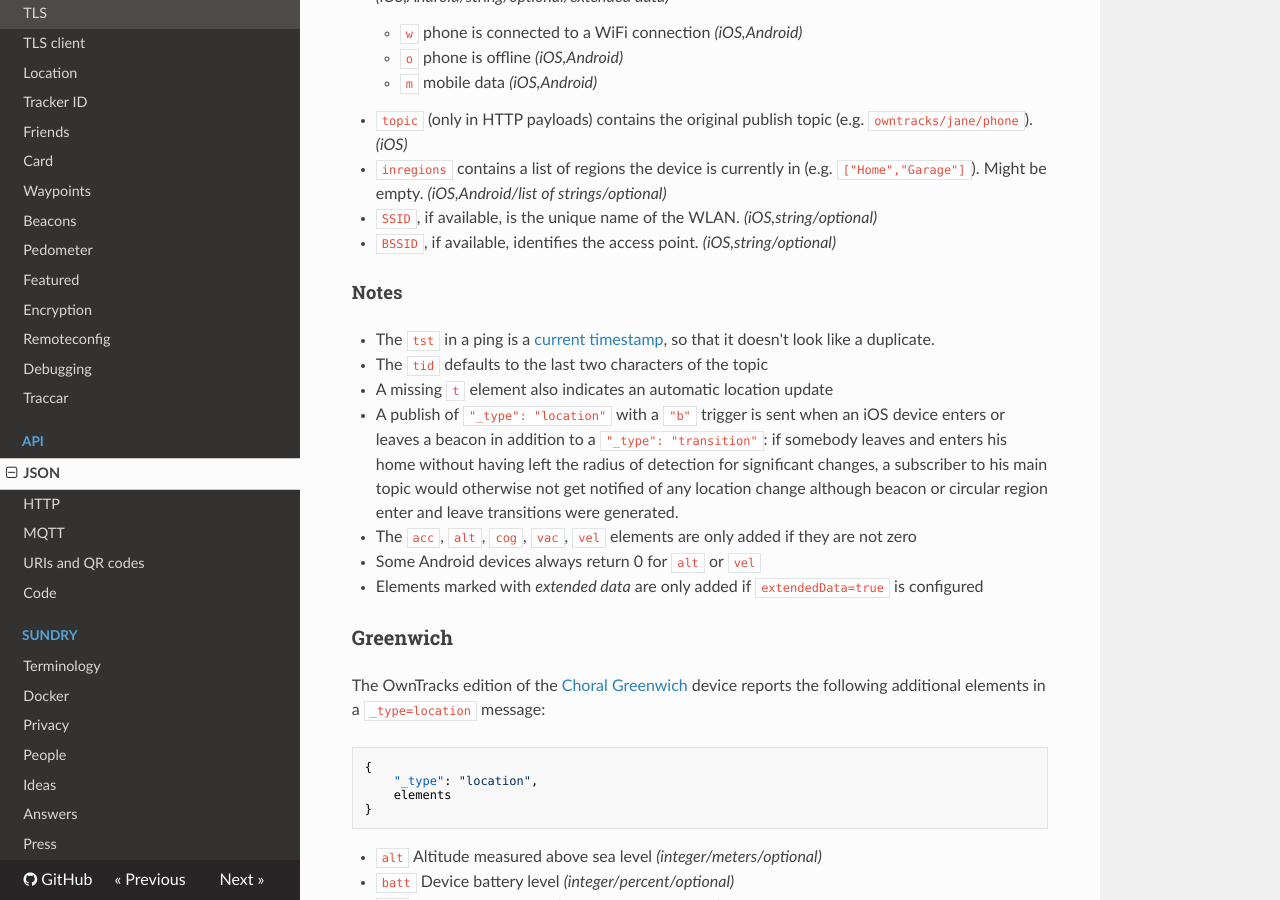
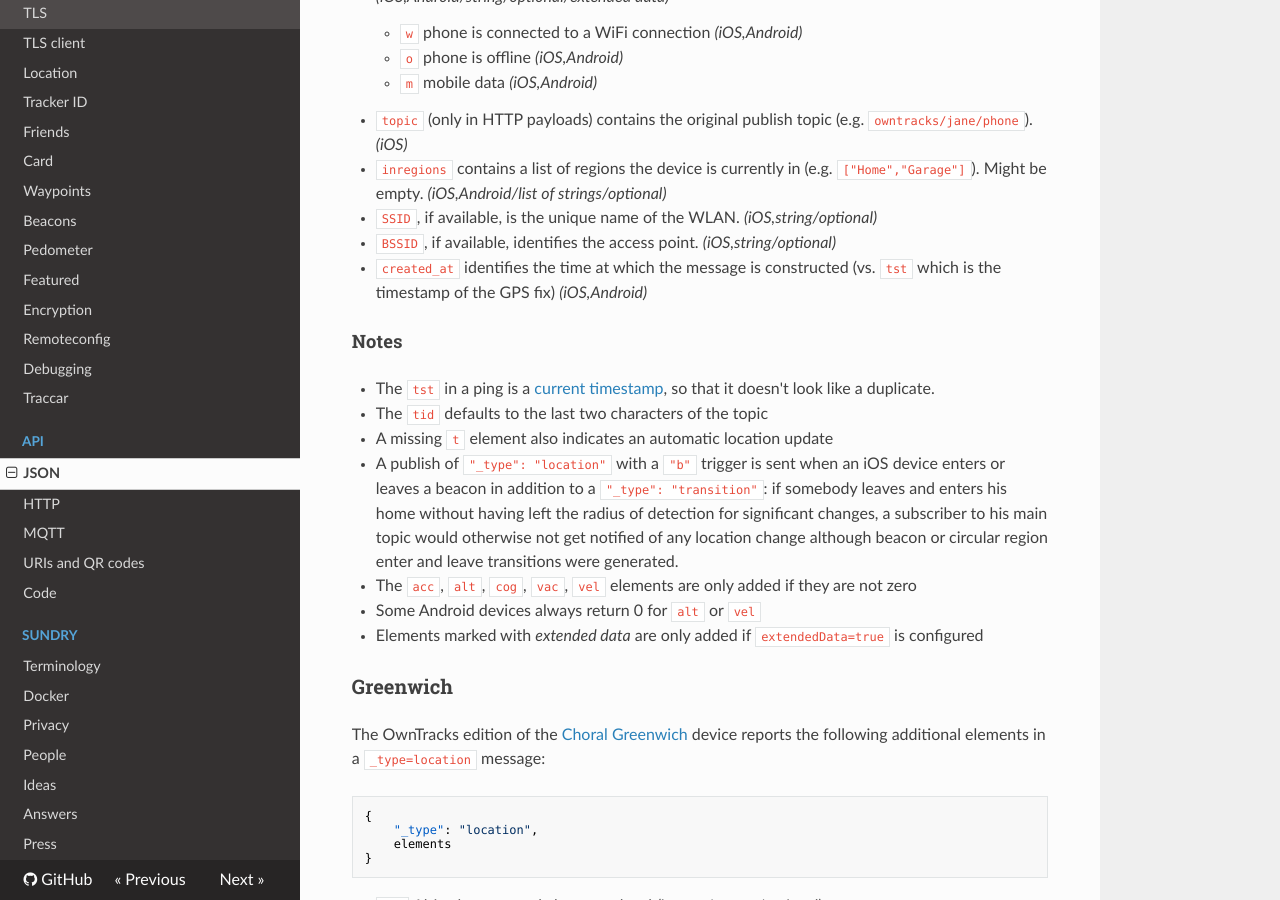
Before and after one commit to owntracks/booklet, an MkDocs documentation site: the page built from docs/tech/json.md, in a window 1280 px wide and 900 px high, scrolled down 2059 px. Built offline with MkDocs 1.6.1, drawn with Linux system fonts in a browser that asks for light colours; nearby versions of some CDN libraries; old or Windows-style settings are respelled for this version of MkDocs.

Commit message:
document created_at 	addresses https://github.com/owntracks/talk/issues/116

```diff
--- a/docs/tech/json.md
+++ b/docs/tech/json.md
@@ -76,6 +76,7 @@ This location object describes the location of the device that reported it.
 * `inregions` contains a list of regions the device is currently in (e.g. `["Home","Garage"]`). Might be empty. _(iOS,Android/list of strings/optional)_
 * `SSID`, if available, is the unique name of the WLAN. _(iOS,string/optional)_
 * `BSSID`, if available, identifies the access point. _(iOS,string/optional)_
+* `created_at` identifies the time at which the message is constructed (vs. `tst` which is the timestamp of the GPS fix) _(iOS,Android)_
 
 #### Notes
 * The `tst` in a ping is a [current timestamp](https://github.com/owntracks/ios/issues/197), so that it doesn't look like a duplicate.
```
